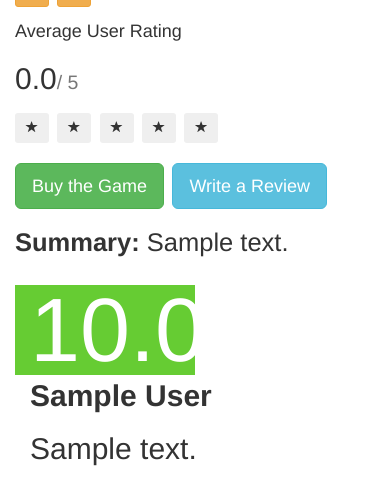
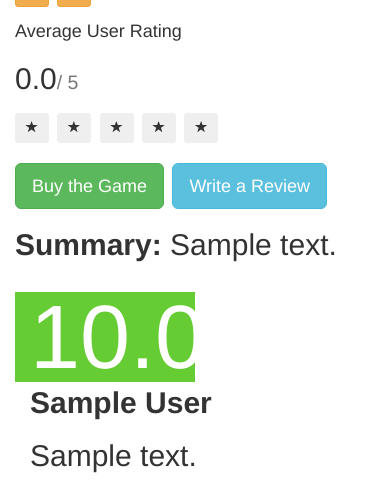
Before and after one commit to PansFortress/bg_agg, a Flask app: page /game/1 in a window 390 px wide. Shown: the part 733-1236 px from the top of the page. Before the commit the page ends 1199 px from the top, so only its background shows below. Run offline with Flask 2, Linux system fonts and the light colour scheme; tables that the repository leaves empty hold one stand-in row (values such as "Sample post"); grey boxes marked "Sample" are stand-in pictures; some libraries are stand-ins or nearby versions.

Commit message:
Another size change

```diff
--- a/bg_agg/static/css/bgg_main.css
+++ b/bg_agg/static/css/bgg_main.css
@@ -59,4 +59,8 @@
         height: 90px;
         line-height: 90px
     }
+
+    .small{
+        font-size: 100%
+    }
 }
```
